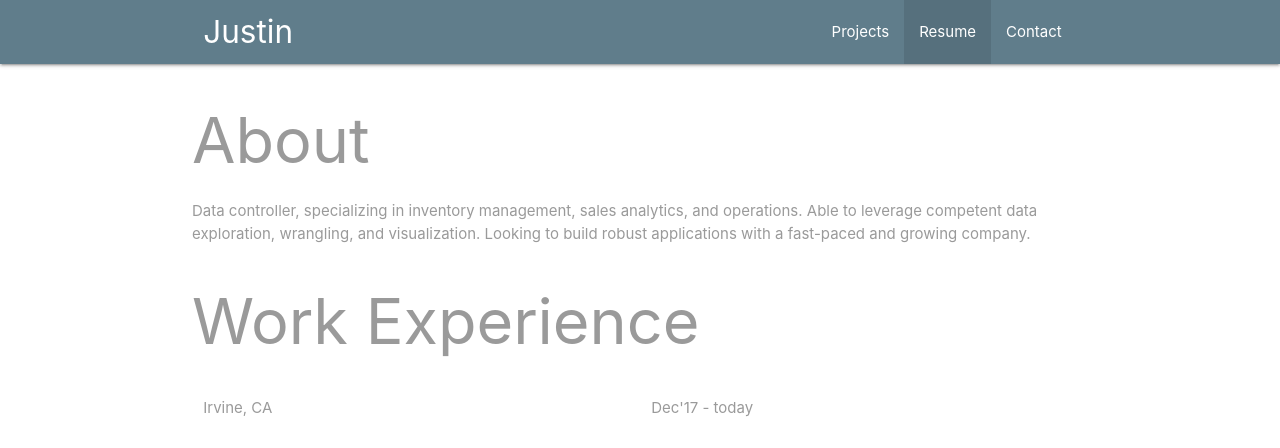
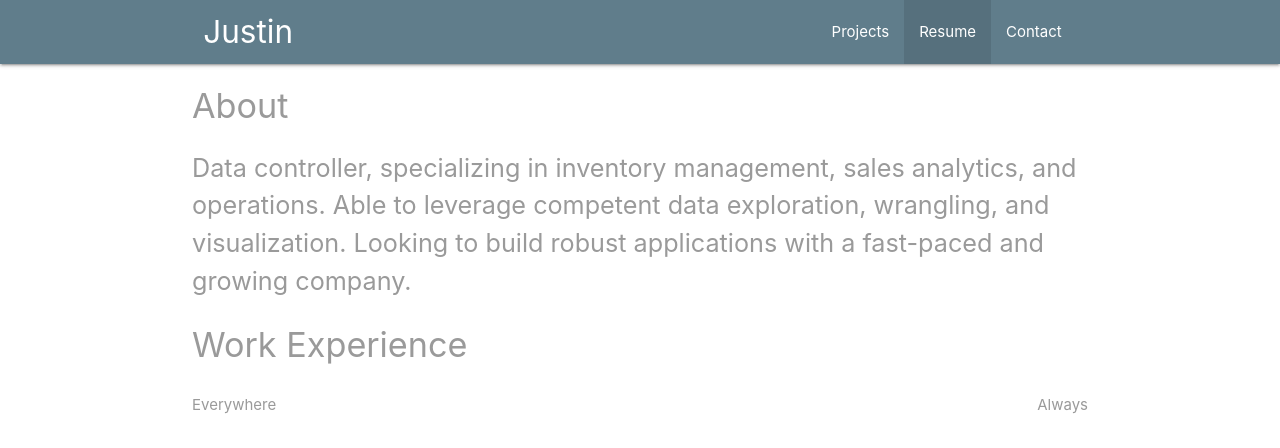
Before and after one commit to Jayleh/justin-le, a Flask app: page /resume in a window 1280 px wide. Shown: the top 448 px of the page. Run offline with Flask 2, Linux system fonts and the light colour scheme; some libraries are stand-ins or nearby versions.

Commit message:
working on resume page

```diff
--- a/justin/static/css/resume.css
+++ b/justin/static/css/resume.css
@@ -10,25 +10,11 @@ nav {
     background-color: #607d8b !important;
 }
 
-/* .col {
+li div.col {
     padding: 0! important;
 }
 
-h1 {
-    color: black;
-    margin-top: 0;
-    font-weight: 500;
-    margin: 3rem 0 1rem 0;
-}
 
-h4 {
-    margin-top: 0;
-    margin-bottom: 1rem;
-}
-
-p {
-    margin: 0;
-}
 
 .date-range p {
     text-align: end;
@@ -36,4 +22,4 @@ p {
 
 #experience {
     list-style: none;
-} */
+}
--- a/justin/templates/index.html
+++ b/justin/templates/index.html
@@ -35,7 +35,7 @@
     <div class="col s12">
       <img src="{{ url_for('static', filename='img/portrait.jpg') }}">
       <h3>Hi.</h3>
-      <p>I'm a data engineer / developer based in Irvine, California. I have a passion for learning new technologies and love
+      <p>I'm a data analyst / developer based in Irvine, California. I have a passion for learning new technologies and love
         to create data visualizations and robust applications.</p>
     </div>
   </div>
--- a/justin/templates/resume.html
+++ b/justin/templates/resume.html
@@ -21,13 +21,40 @@
 </li>
 {% endblock collapse_items %} {% block main %}
 <div id="about" class="container">
-  <h1>About</h1>
-  <p>Data controller, specializing in inventory management, sales analytics, and operations. Able to leverage competent data
+  <h4>About</h4>
+  <p class="flow-text">Data controller, specializing in inventory management, sales analytics, and operations. Able to leverage competent data
     exploration, wrangling, and visualization. Looking to build robust applications with a fast-paced and growing company.</p>
 </div>
 <div id="experience" class="container">
-  <h1>Work Experience</h1>
+  <h4>Work Experience</h4>
   <ul>
+    <li>
+      <div class="row experience-time-place">
+        <div class="col s6 location">
+          <p>Everywhere</p>
+        </div>
+        <div class="col s6 date-range">
+          <p><span>Always</span></p>
+        </div>
+      </div>
+      <div class="row">
+        <div class="col s4">
+          <div class="experience-image">
+            <img src="#" alt="Image">
+          </div>
+        </div>
+        <div class="col s8">
+          <div class="position">
+            <h6>Self-learning - From each job, class, co-worker, book, article, meet-up or life experience</h6>
+          </div>
+        </div>
+        <div class="col s12">
+          <div class="description">
+            <p class="flow-text">This is how I learned 80% of what I know now.</p>
+          </div>
+        </div>
+      </div>
+    </li>
     <li>
       <div class="row experience-time-place">
         <div class="col s6 location">
@@ -54,7 +81,7 @@
         </div>
         <div class="col s12">
           <div class="description">
-            <p>Inventory Management: Revamp inventory software, maintain accurate stock counts, reconcile discrepancies and
+            <p class="flow-text">Inventory Management: Revamp inventory software, maintain accurate stock counts, reconcile discrepancies and
               provide creative solutions for operations. Programmatic Data Retrieval: Build desktop applications to streamline
               data and projection reporting. Business Analytics: Identify business trends, compile sales analysis reports,
               suggest strategic data-driven decisions based on company KPIs</p>
@@ -63,7 +90,7 @@
       </div>
     </li>
   </ul>
-  <h1>Education</h1>
+  <h4>Education</h4>
   <ul>
     <li>
       <div class="row experience-time-place">
```
